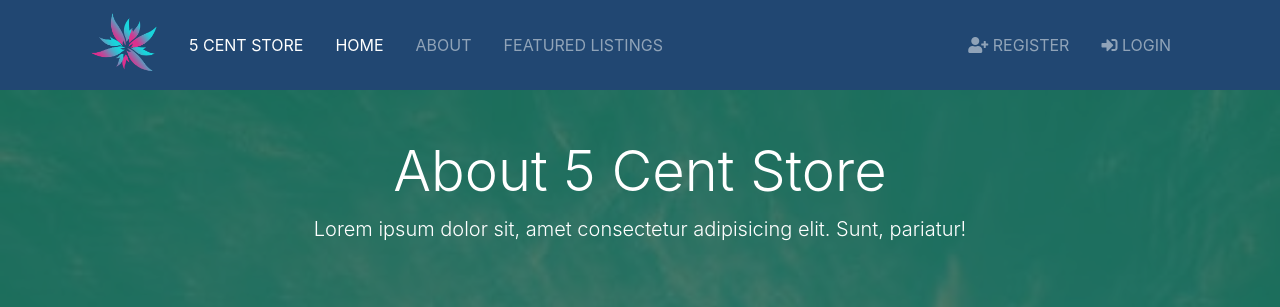
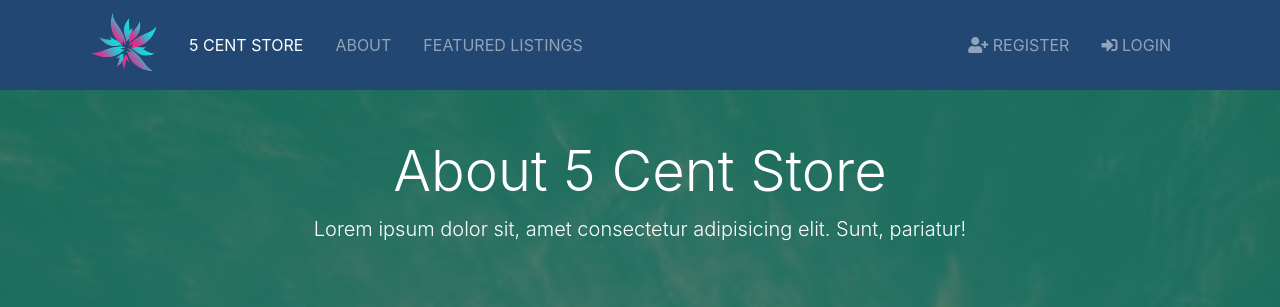
Before and after one commit to Rinku97/5_Cent_Store, a Django app: page /about/ in a window 1280 px wide. Shown: the top 307 px of the page. Run offline with Django 3.2, Linux system fonts and the light colour scheme; some libraries are stand-ins or nearby versions.

Commit message:
modified _navbar.html file, removed Home Tab

```diff
--- a/templates/partials/_navbar.html
+++ b/templates/partials/_navbar.html
@@ -11,10 +11,7 @@
       <div class="collapse navbar-collapse" id="navbarNavAltMarkup">
         <ul class="navbar-nav">
           <li class="nav-item active mr-3">
-            <a class="nav-link" href="#">5 Cent Store</a>
-          </li>
-          <li class="nav-item active mr-3">
-            <a class="nav-link" href="{% url 'index' %}">Home</a>
+            <a class="nav-link" href="{% url 'index' %}">5 Cent Store</a>
           </li>
           <li class="nav-item mr-3">
             <a class="nav-link" href="{% url 'about' %}">About</a>
```
